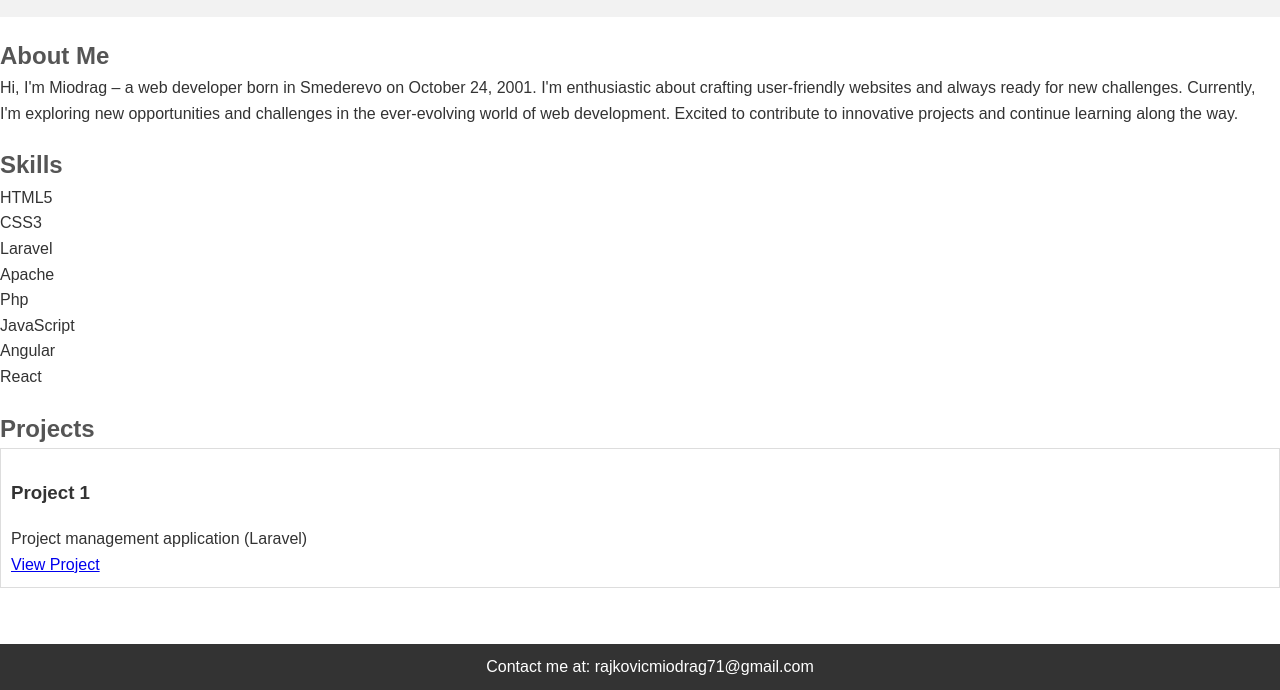
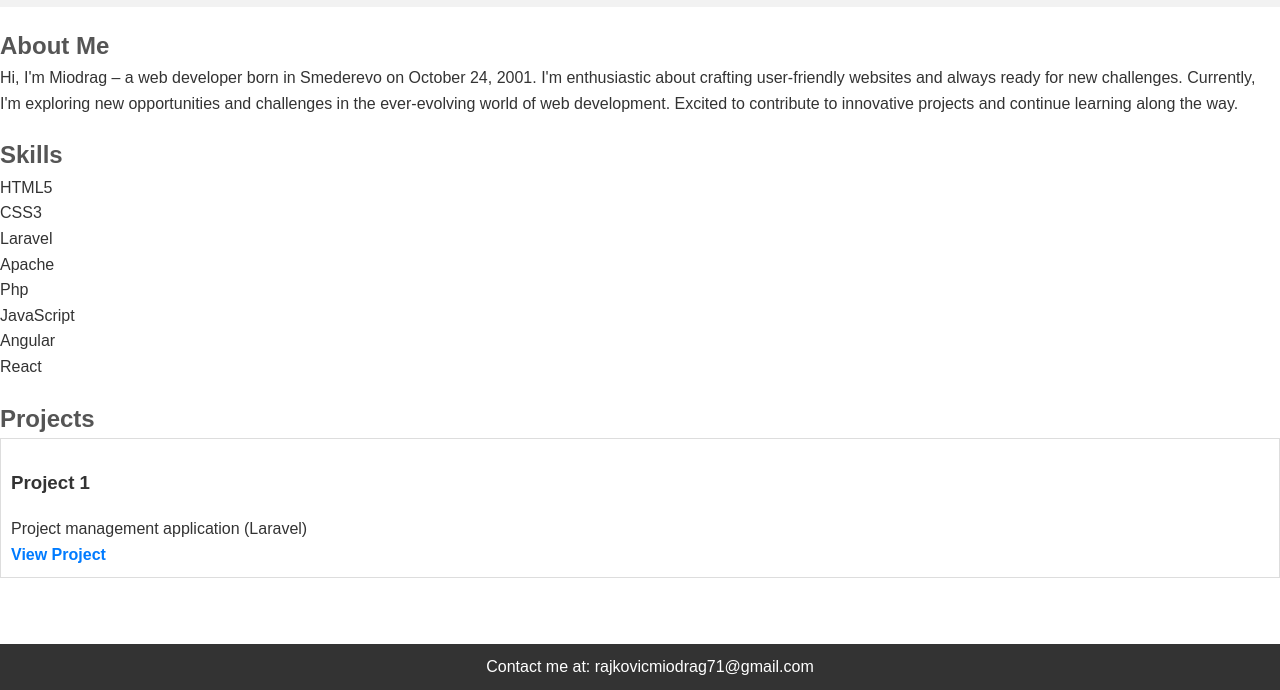
Before and after one commit to Miodragra/miodragra.github.io, a plain HTML site: page index.html in a window 1280 px wide. Shown: the part 110-800 px from the top of the page. Drawn offline with Linux system fonts and the light colour scheme.

Commit message:
Update style.css

```diff
--- a/style.css
+++ b/style.css
@@ -47,3 +47,24 @@ footer {
     bottom: 0;
     width: 100%;
 }
+
+
+
+body, h1, h2, p, ul {
+    margin: 0;
+    padding: 0;
+}
+
+
+
+a {
+    color: #007BFF;
+    text-decoration: none;
+    font-weight: bold;
+    transition: color 0.3s ease;
+}
+
+
+a:hover {
+    color: #0056b3;
+}
```
